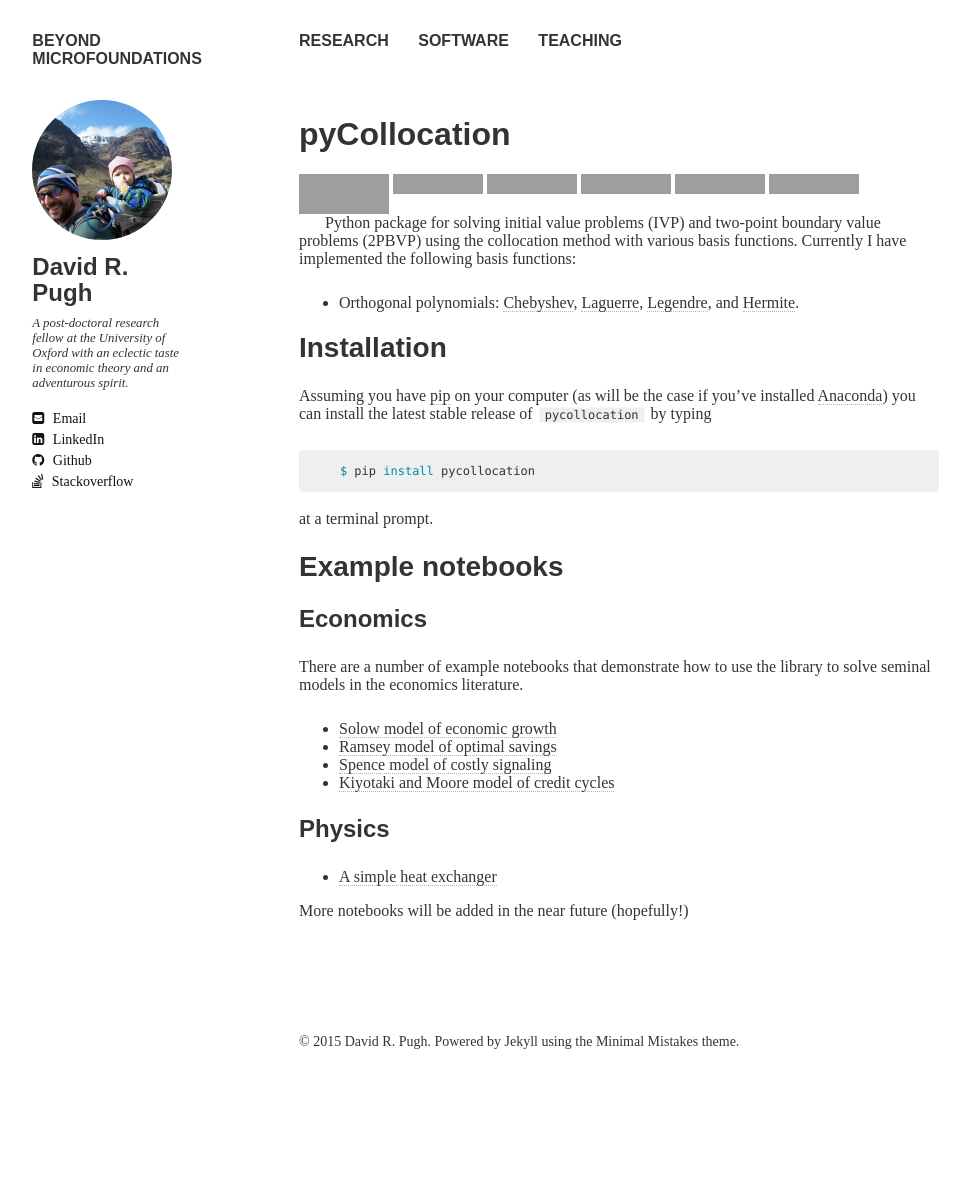
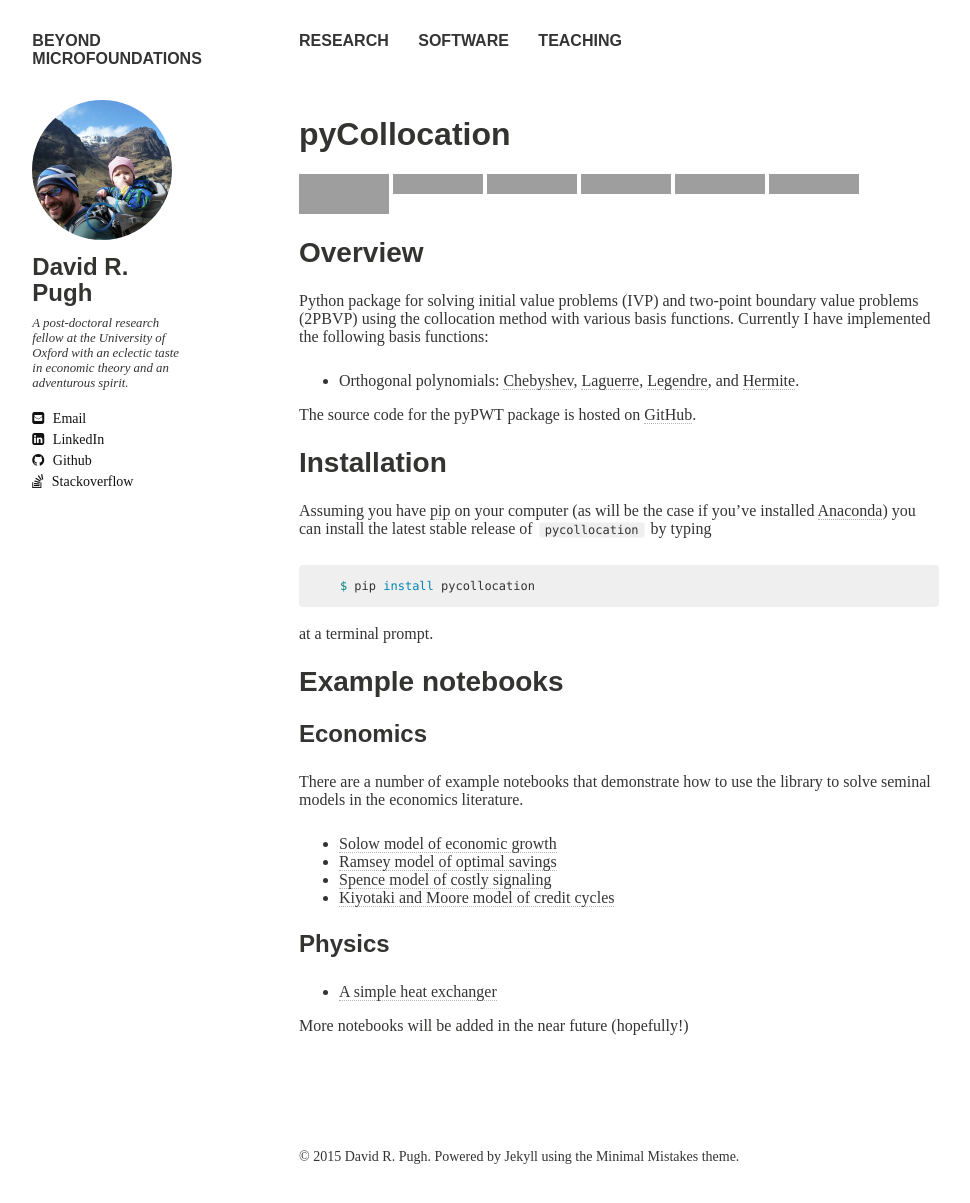
Before and after one commit to Lcpssm/davidrpugh.github.io, a Jekyll site: the page built from software/pyCollocation/index.md, in a window 1280 px wide, cut to the strip 0-1213 px from the top of the page. Shown: the top 1203 px of the strip, without its empty margins (21-991 px from the left). Built offline with Jekyll 4.4.1, drawn with Linux system fonts in a browser that asks for light colours; nearby versions of some CDN libraries; some web fonts are replaced; before the commit the page ends 1098 px from its top, so only the background shows below that; grey boxes are pictures that could not be loaded.

Commit message:
Added Overview header.

```diff
--- a/software/pyCollocation/index.md
+++ b/software/pyCollocation/index.md
@@ -17,10 +17,13 @@ image:
 [![Downloads](https://img.shields.io/pypi/dm/pyCollocation.svg)](https://pypi.python.org/pypi/pyCollocation/)
 [![DOI](https://zenodo.org/badge/doi/10.5281/zenodo.17283.svg)](http://dx.doi.org/10.5281/zenodo.17283)
 
+## Overview
 
 Python package for solving initial value problems (IVP) and two-point boundary value problems (2PBVP) using the collocation method with various basis functions. Currently I have implemented the following basis functions:
 
 * Orthogonal polynomials: [Chebyshev](http://en.wikipedia.org/wiki/Chebyshev_polynomials), [Laguerre](http://en.wikipedia.org/wiki/Laguerre_polynomials), [Legendre](http://en.wikipedia.org/wiki/Legendre_polynomials), and [Hermite](http://en.wikipedia.org/wiki/Hermite_polynomials).
+
+The source code for the pyPWT package is hosted on [GitHub](https://github.com/davidrpugh/pyCollocation).
 
 ## Installation
 
```
